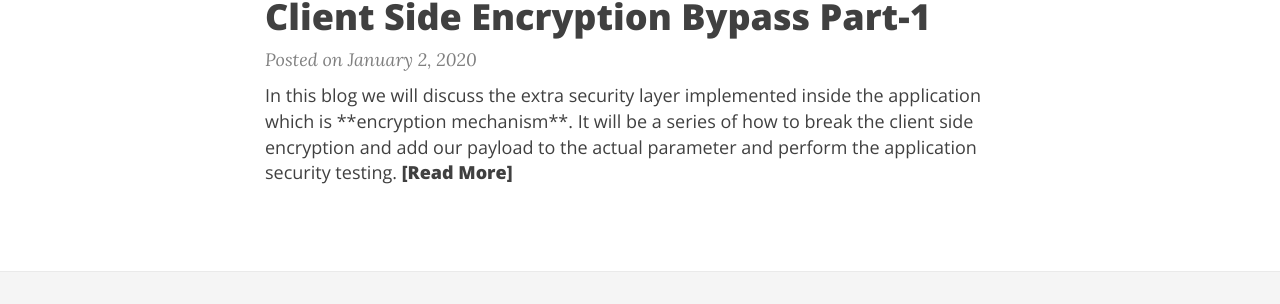
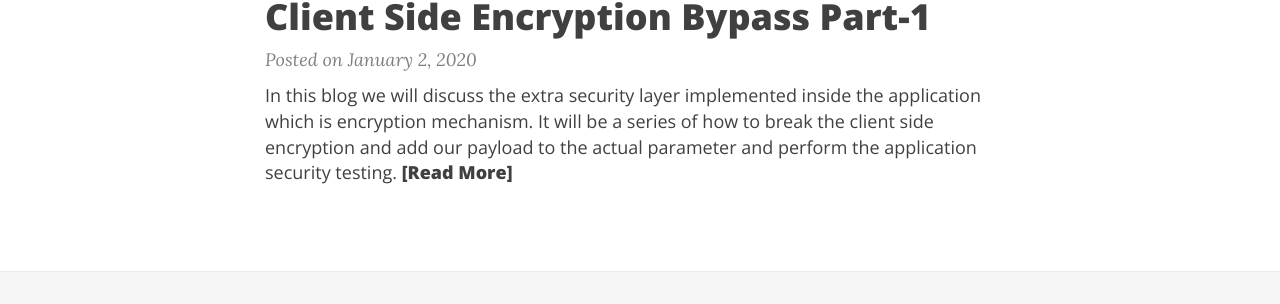
Before and after one commit to bhattsameer/bhattsameer.github.io, a Jekyll site: the page built from index.html, in a window 1280 px wide. Shown: the part 340-644 px from the top of the page. Built offline with Jekyll 4.4.1, drawn with Linux system fonts in a browser that asks for light colours; nearby versions of some CDN libraries; the list of posts is cut into pages by our own code.

```diff
--- a/_posts/2020/2021-01-01-client-side-encryption-bypass-part-1.markdown
+++ b/_posts/2020/2021-01-01-client-side-encryption-bypass-part-1.markdown
@@ -2,7 +2,7 @@
 layout: "post"
 title: "Client Side Encryption Bypass Part-1"
 date: "2020-01-02 10:56"
-excerpt: "In this blog we will discuss the extra security layer implemented inside the application which is **encryption mechanism**. It will be a series of how to break the client side encryption and add our payload to the actual parameter and perform the application security testing."
+excerpt: "In this blog we will discuss the extra security layer implemented inside the application which is encryption mechanism. It will be a series of how to break the client side encryption and add our payload to the actual parameter and perform the application security testing."
 comments: false
 ---
 
```
